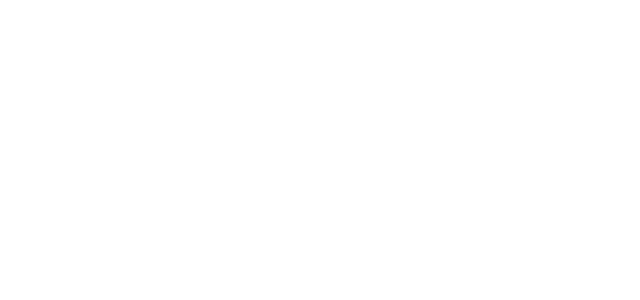
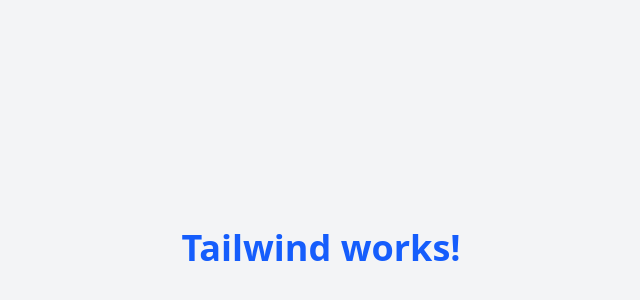
Before and after one commit to kosmall/vue-sport, a Vue app: page / in a window 1280 px wide. Shown: the part 152-452 px from the top of the page, without its empty margins (319-959 px from the left). Built offline with nearby package versions, Linux system fonts and the light colour scheme.

Commit message:
chore: configure tailwind + scss

```diff
--- a/package.json
+++ b/package.json
@@ -16,6 +16,8 @@
     "vue": "^3.5.34"
   },
   "devDependencies": {
+    "@tailwindcss/vite": "^4.0.0",
+    "tailwindcss": "^4.0.0",
     "@eslint/js": "^9.0.0",
     "@types/node": "^24.12.3",
     "@vitejs/plugin-vue": "^6.0.6",
@@ -27,6 +29,7 @@
     "husky": "^9.0.0",
     "lint-staged": "^15.0.0",
     "prettier": "^3.0.0",
+    "sass": "^1.0.0",
     "typescript": "~6.0.2",
     "typescript-eslint": "^8.0.0",
     "vite": "^8.0.12",
--- a/src/client/App.vue
+++ b/src/client/App.vue
@@ -1,3 +1,5 @@
 <template>
-  <div />
+  <div class="flex min-h-screen items-center justify-center bg-gray-100">
+    <h1 class="text-4xl font-bold text-blue-600">Tailwind works!</h1>
+  </div>
 </template>
--- a/src/client/main.ts
+++ b/src/client/main.ts
@@ -1,4 +1,5 @@
 import { createApp } from 'vue';
 import App from './App.vue';
+import './style.css';
 
 createApp(App).mount('#app');
--- /dev/null
+++ b/src/client/style.css
@@ -0,0 +1 @@
+@import 'tailwindcss';
--- a/vite.config.ts
+++ b/vite.config.ts
@@ -1,12 +1,13 @@
-import { defineConfig } from 'vite'
-import vue from '@vitejs/plugin-vue'
-import { fileURLToPath, URL } from 'node:url'
+import { defineConfig } from 'vite';
+import vue from '@vitejs/plugin-vue';
+import tailwindcss from '@tailwindcss/vite';
+import { fileURLToPath, URL } from 'node:url';
 
 export default defineConfig({
-  plugins: [vue()],
+  plugins: [vue(), tailwindcss()],
   resolve: {
     alias: {
       '@': fileURLToPath(new URL('./src/client', import.meta.url)),
     },
   },
-})
+});
```
Also changed, not shown: 1 other file (tests, documents, lock files or other folders).
